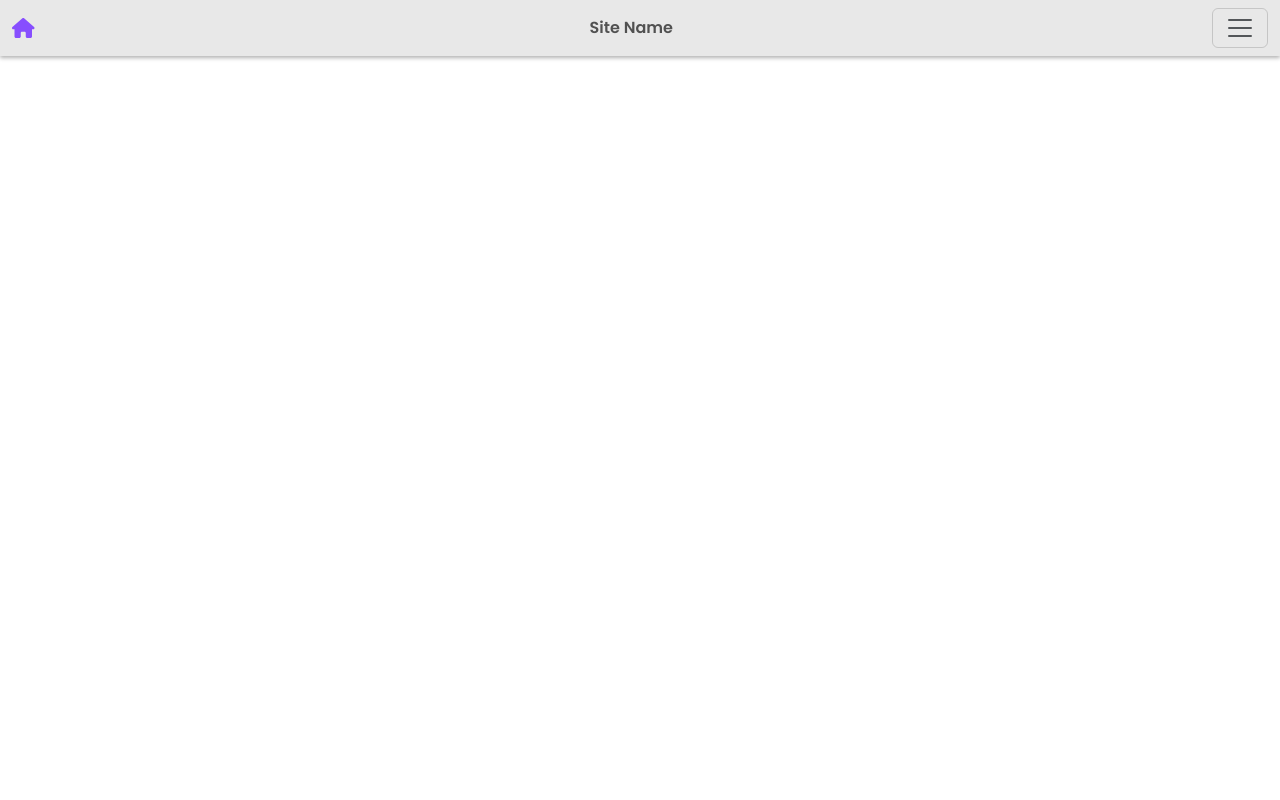
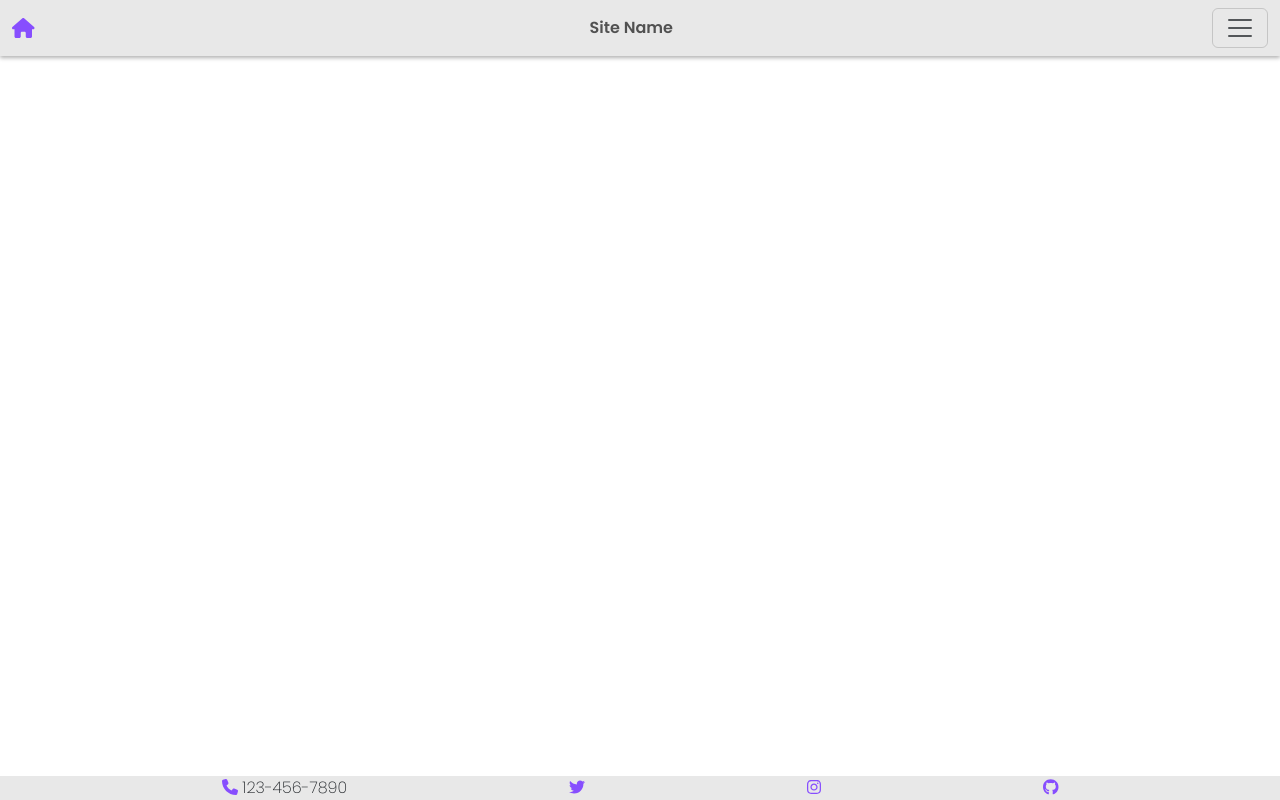
Before and after one commit to kaci-wooldridge/basic-template, a React (Create React App) app: page / in a window 1280 px wide. Built offline with nearby package versions, Linux system fonts and the light colour scheme.

Commit message:
footer setup

```diff
--- a/package.json
+++ b/package.json
@@ -4,6 +4,7 @@
   "private": true,
   "dependencies": {
     "@fortawesome/fontawesome-svg-core": "^6.4.0",
+    "@fortawesome/free-brands-svg-icons": "^6.4.0",
     "@fortawesome/free-regular-svg-icons": "^6.4.0",
     "@fortawesome/free-solid-svg-icons": "^6.4.0",
     "@fortawesome/react-fontawesome": "^0.2.0",
--- a/src/App.js
+++ b/src/App.js
@@ -1,12 +1,14 @@
 import NavBar from './components/NavBar';
 import AppViews from './components/AppViews';
 import { BrowserRouter } from 'react-router-dom';
+import Footer from './components/Footer';
 
 function App() {
   return (
     <BrowserRouter>
       <NavBar />
       <AppViews />
+      <Footer />
     </BrowserRouter>
   );
 }
--- a/src/components/Footer.js
+++ b/src/components/Footer.js
@@ -0,0 +1,37 @@
+import React from 'react';
+import '../styles/footer.css';
+import { FontAwesomeIcon } from '@fortawesome/react-fontawesome';
+import {
+    faPhone
+  } from "@fortawesome/free-solid-svg-icons";
+import {
+    faTwitter,
+    faInstagram,
+    faGithub
+
+} from "@fortawesome/free-brands-svg-icons";
+
+
+export default function Footer() {
+    return (
+        <footer className="footer">
+
+            <div className="footer-item">
+            <FontAwesomeIcon icon={faPhone} style={{color: "#874efe",}} /> 123-456-7890
+            </div>
+
+            <a className="footer-item" href="https://twitter.com">
+            <FontAwesomeIcon icon={faTwitter} style={{color: "#874efe",}} />
+            </a>
+
+            <a className="footer-item" href="https://instagram.com">
+            <FontAwesomeIcon icon={faInstagram} style={{color: "#874efe",}} />
+            </a>
+
+            <a className="footer-item" href="https://github.com">
+            <FontAwesomeIcon icon={faGithub} style={{color: "#874efe",}} />
+            </a>
+
+        </footer>
+    );
+}
--- a/src/index.css
+++ b/src/index.css
@@ -7,6 +7,8 @@ body {
   -moz-osx-font-smoothing: grayscale;
 }
 
+html, body { height: 100% }
+
 code {
   font-family: source-code-pro, Menlo, Monaco, Consolas, 'Courier New',
     monospace;
--- /dev/null
+++ b/src/styles/footer.css
@@ -0,0 +1,16 @@
+@import url('https://fonts.googleapis.com/css2?family=Poppins:wght@100;200;400;600&display=swap');
+
+.footer{
+    display: flex;
+    justify-content: space-evenly;
+
+    font-family: 'Poppins' ;
+    font-weight: 200;
+
+    background-color: rgb(232, 232, 232);
+
+    position:absolute;
+    left:0;
+    bottom:0;
+    right:0;
+  }
--- a/src/styles/navbar.css
+++ b/src/styles/navbar.css
@@ -1,4 +1,4 @@
-@import url('https://fonts.googleapis.com/css2?family=Poppins:wght@100;400;600&display=swap');
+@import url('https://fonts.googleapis.com/css2?family=Poppins:wght@100;200;400;600&display=swap');
 
 .navbar{
     background-color: rgb(232, 232, 232);
```
Also changed, not shown: 1 other file (tests, documents, lock files or other folders).
